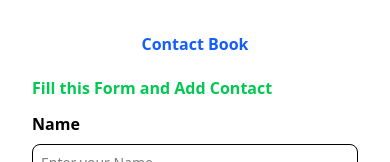
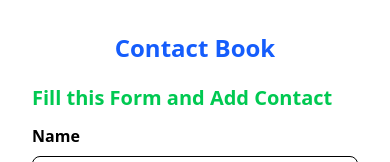
Before and after one commit to sairampolisetty/contactsList, a React (Vite) app in the folder frontend/: page / in a window 390 px wide. Shown: the top 162 px of the page. Built offline with nearby package versions, Linux system fonts and the light colour scheme; no server answers.

Commit message:
UI fixes

```diff
--- a/frontend/src/App.jsx
+++ b/frontend/src/App.jsx
@@ -8,7 +8,7 @@ function App() {
   return (
     <>
       <h1
-        className="text-center text-base sm:text-lg md:text-2xl lg:text-3xl text-blue-600 font-bold mb-5"
+        className="text-center text-2xl md:text-2xl lg:text-3xl text-blue-600 font-bold mb-5"
       >
           Contact Book
       </h1>
--- a/frontend/src/components/ContactForm.jsx
+++ b/frontend/src/components/ContactForm.jsx
@@ -44,7 +44,7 @@ function ContactForm() {
 
     return (
         <div>
-            <h2 className='text-left text-green-500 text-base sm:text-lg md:text-xl lg:text-lg font-bold mb-3'>
+            <h2 className='text-left text-green-500 text-xl md:text-xl lg:text-lg font-bold mb-3'>
                 Fill this Form and Add Contact
             </h2>
 
--- a/frontend/src/components/ContactList.jsx
+++ b/frontend/src/components/ContactList.jsx
@@ -61,13 +61,13 @@ function ContactList() {
                         </thead>
                         <tbody>
                             {pageContacts.map(contact => (
-                                <tr key={contact._id} className="hover:bg-blue-50 transition">
+                                <tr key={contact._id}>
                                     <td className="border px-4 py-2">{contact.name}</td>
                                     <td className="border px-4 py-2">{contact.email}</td>
                                     <td className="border px-4 py-2">{contact.phone}</td>
                                     <td className="border px-4 py-2 text-center">
                                         <button
-                                            className="bg-red-500 hover:bg-red-700 text-white font-bold py-1 px-2 rounded shadow transition"
+                                            className="bg-red-500 cursor-pointer text-white font-bold py-1 px-2 rounded shadow transition"
                                             onClick={() => handleDelete(contact._id)}
                                         >
                                             Delete
```
